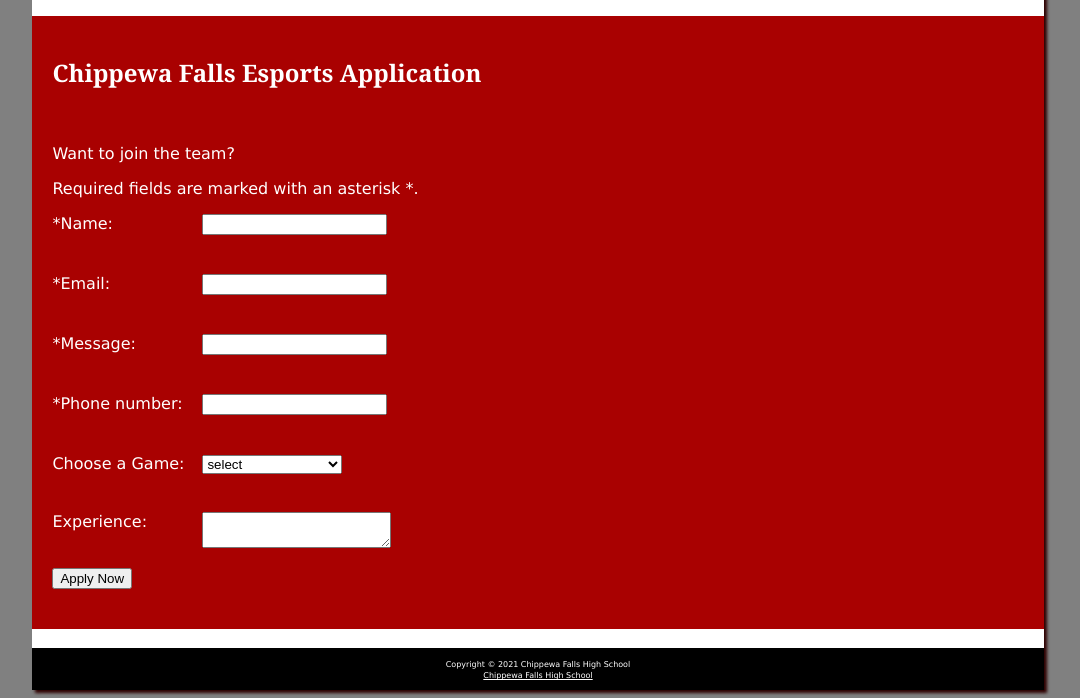
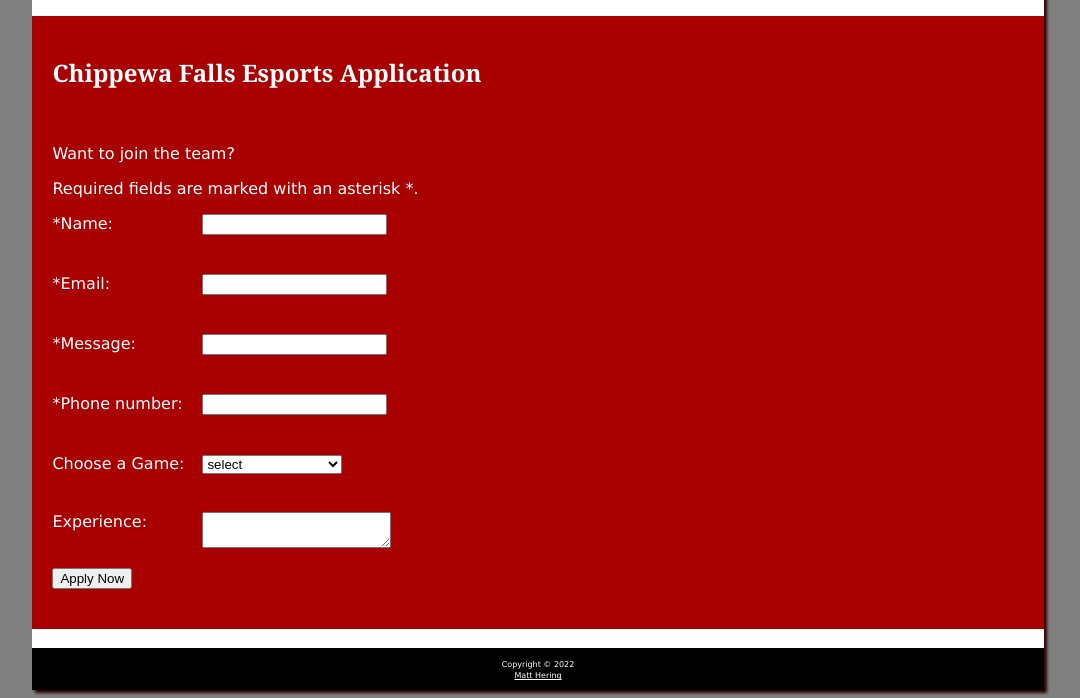
Before and after one commit to MattKHering/CFES, a plain HTML site: page form.html in a window 1280 px wide. Shown: the part 153-851 px from the top of the page, without its empty margins (102-1182 px from the left). Drawn offline with Linux system fonts and the light colour scheme.

Commit message:
Update form.html

```diff
--- a/form.html
+++ b/form.html
@@ -47,8 +47,8 @@
 		</main>
 		<br>
 		<footer>
-			<small>Copyright &copy; 2021 Chippewa Falls High School<br>
-				<a href="mailto:anderssm@chipfalls.org">Chippewa Falls High School</a>
+			<small>Copyright &copy; 2022<br>
+				<a href="mailto:mhering3@student.cvtc.edu">Matt Hering</a>
 			</small>
 		</footer>
 	</div>
```
